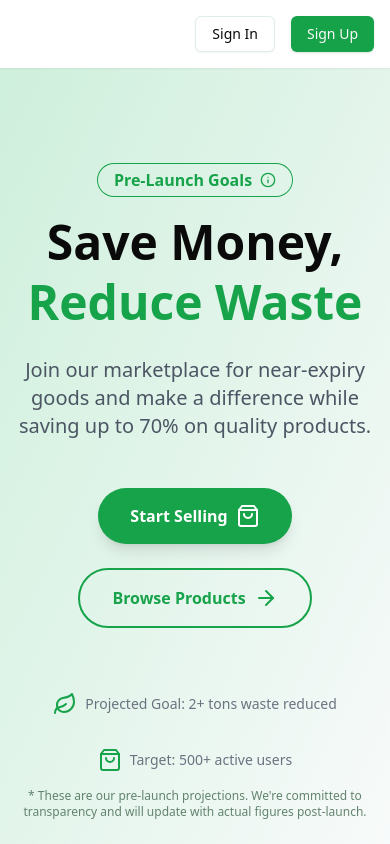
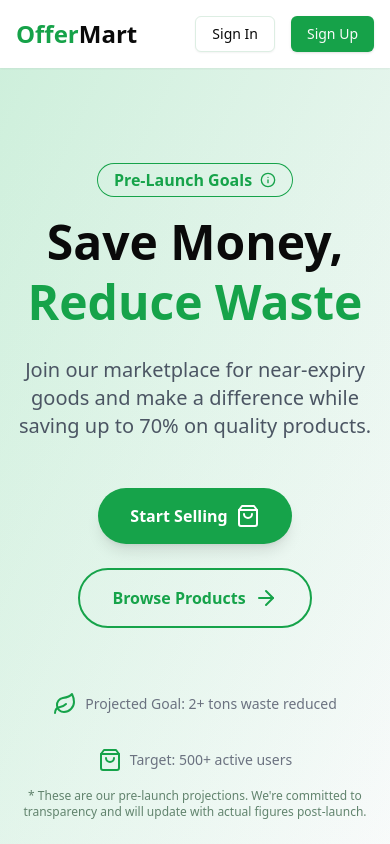
Before and after one commit to dineshchhantyal/offermart, a Next.js app: page / in a window 390 px wide. Shown: the top 844 px of the page. Built offline with nearby package versions, Linux system fonts and the light colour scheme; no server answers.

Commit message:
Make LogoLink text visible on all screen sizes for improved accessibility

```diff
--- a/src/components/LogoLink.tsx
+++ b/src/components/LogoLink.tsx
@@ -9,7 +9,7 @@ const LogoLink = ({ showText = true }: LogoLinkProps) => {
   return (
     <Link href="/" className="flex items-center space-x-2">
       {showText && (
-        <span className="hidden md:block  font-bold text-2xl text-foreground ">
+        <span className="block font-bold text-2xl text-foreground ">
           <span className=" text-primary">Offer</span>Mart
         </span>
       )}
```
